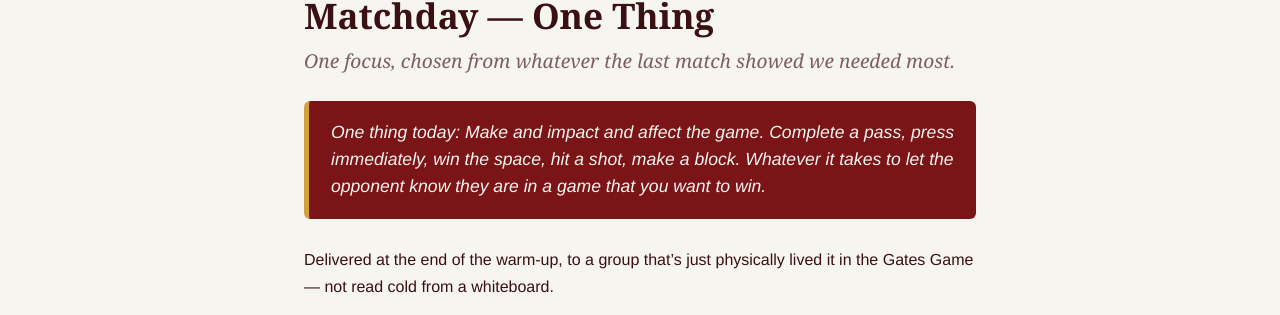
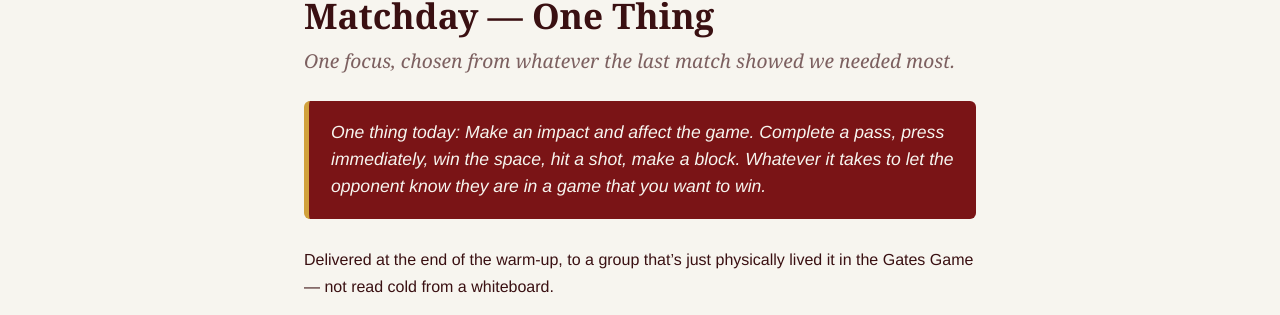
Before and after one commit to Kav-Arna/team-site, a Jekyll site: the page built from matchday.md, in a window 1280 px wide. Shown: the part 138-453 px from the top of the page. Built offline with Jekyll 4.4.1, drawn with Linux system fonts in a browser that asks for light colours.

Commit message:
Update matchday.md
New One Thing.

```diff
--- a/matchday.md
+++ b/matchday.md
@@ -7,7 +7,7 @@ permalink: /matchday/
 ---
 
 <div class="qbox">
-<p>One thing today: <em>Make and impact and affect the game. Complete a pass, press immediately, win the space, hit a shot, make a block. Whatever it takes to let the opponent know they are in a game that you want to win.</em></p>
+<p>One thing today: <em>Make an impact and affect the game. Complete a pass, press immediately, win the space, hit a shot, make a block. Whatever it takes to let the opponent know they are in a game that you want to win.</em></p>
 </div>
 
 Delivered at the end of the warm-up, to a group that's just physically lived it in the Gates Game — not read cold from a whiteboard.
```
